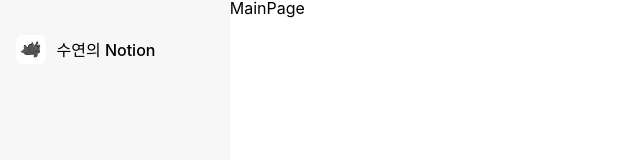
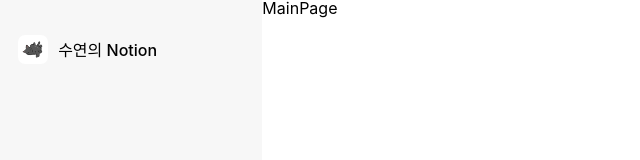
Before and after one commit to suyeon1218/Notion_cloning, a website built with Vite: page index.html in a window 1280 px wide. Shown: the whole page, without its empty margins (0-640 px from the left). Built offline with nearby package versions, Linux system fonts and the light colour scheme; files whose address does not match are found by name; a web font is replaced by a local one.

Commit message:
style: 사이드바 너비 늘리기

```diff
--- a/style/sidebar.css
+++ b/style/sidebar.css
@@ -2,7 +2,7 @@
   display: flex;
   flex-direction: column;
   align-items: center;
-  width: 280px;
+  width: 330px;
   height: 100vh;
   overflow-y: scroll;
   background-color: rgb(247, 247, 247);
```
